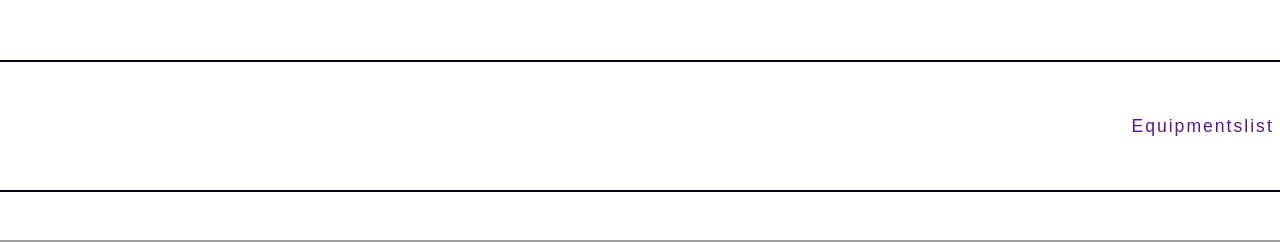
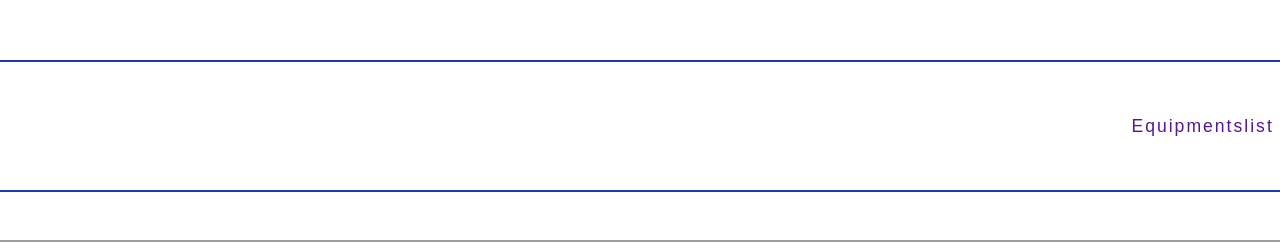
Before and after one commit to Nantha-Code/equipnet-india, a React (Vite) app: page / in a window 1280 px wide. Shown: the part 180-422 px from the top of the page. Built offline with nearby package versions, Linux system fonts and the light colour scheme; grey boxes are pictures that could not be loaded.

Commit message:
the navbar link border was added

```diff
--- a/src/components/common/Navbar.css
+++ b/src/components/common/Navbar.css
@@ -4,12 +4,11 @@
   backdrop-filter: blur(10px);
   border-radius: 15px;
   overflow: hidden;
-  /* border: #1b39bd solid 2px; */
+  border: #1b39bd solid 2px;
   margin-bottom: 3rem;
   width: 100%;
 
   .link{
-    border: #020617 solid 2px;
     display: flex;
     justify-content: space-between;
     align-items: center;
```
